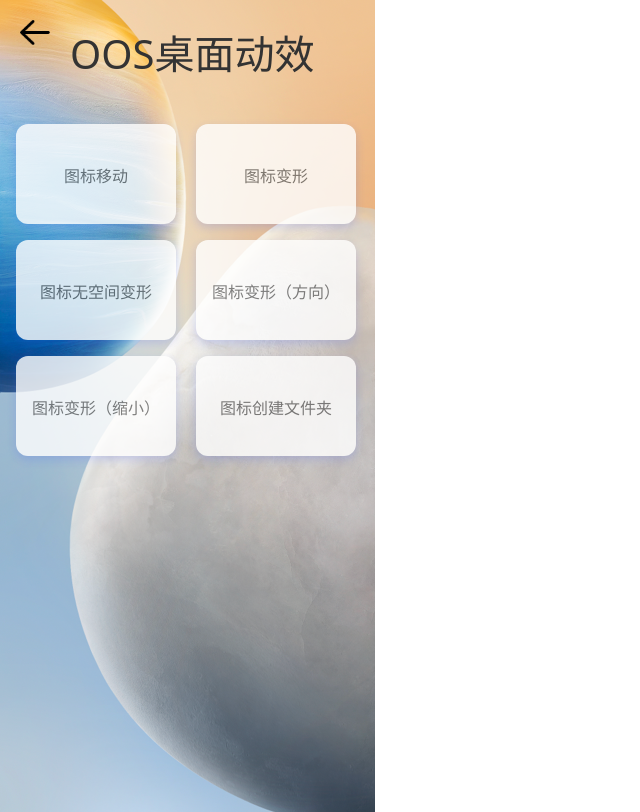
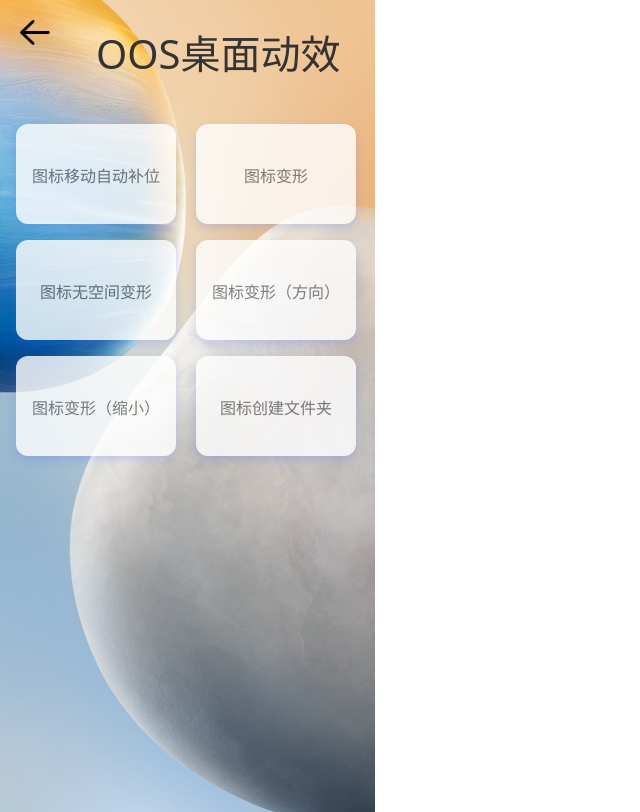
Before and after one commit to GithubJaimeLee/JOS, a React (Create React App) app: page /Desk in a window 1280 px wide. Shown: the whole page, without its empty margins (0-640 px from the left). Built offline with nearby package versions, Linux system fonts and the light colour scheme.

Commit message:
09231209

```diff
--- a/src/App.js
+++ b/src/App.js
@@ -68,7 +68,7 @@ function App() {
                 fontSize: 60,
                 color: "#333",
                 // color: "#415FFF",
-                marginLeft: 40,
+                marginLeft: 62,
                 y: 0
               }}
               transition={{ type: "spring", velocity: 120 }}
--- a/src/Desk.js
+++ b/src/Desk.js
@@ -63,7 +63,7 @@ const   Desk = () => {
                     <motion.h1  style={{
                                       padding:30,
                                       color: "#333",
-                                      marginLeft: 40,
+                                      marginLeft: 66,
                                       y: 0
                                   }}
                                  transition={{
@@ -85,7 +85,7 @@ const   Desk = () => {
                      </Link>
                     <div className="Desk">
                          <Link to="/Desk/deskMove"  style={{ textDecoration: 'none'}}>
-                         <motion.div whileHover={cardHover} style={cardActive} ><p style={{paddingTop:40}}>图标移动</p></motion.div>
+                         <motion.div whileHover={cardHover} style={cardActive} ><p style={{paddingTop:40}}>图标移动自动补位</p></motion.div>
                          </Link>
                          <motion.div whileHover={cardHover} style={cardActive} ><p style={{paddingTop:40}}>图标无空间变形</p></motion.div>
                          <motion.div whileHover={cardHover} style={cardActive} ><p style={{paddingTop:40}}>图标变形（缩小）</p></motion.div>
--- a/src/List.js
+++ b/src/List.js
@@ -63,7 +63,7 @@ const   List = () => {
                     <motion.h1  style={{
                                       padding:30,
                                       color: "#333",
-                                      marginLeft: 40,
+                                      marginLeft: 60,
                                       y: 0
                                   }}
                                  transition={{
```
